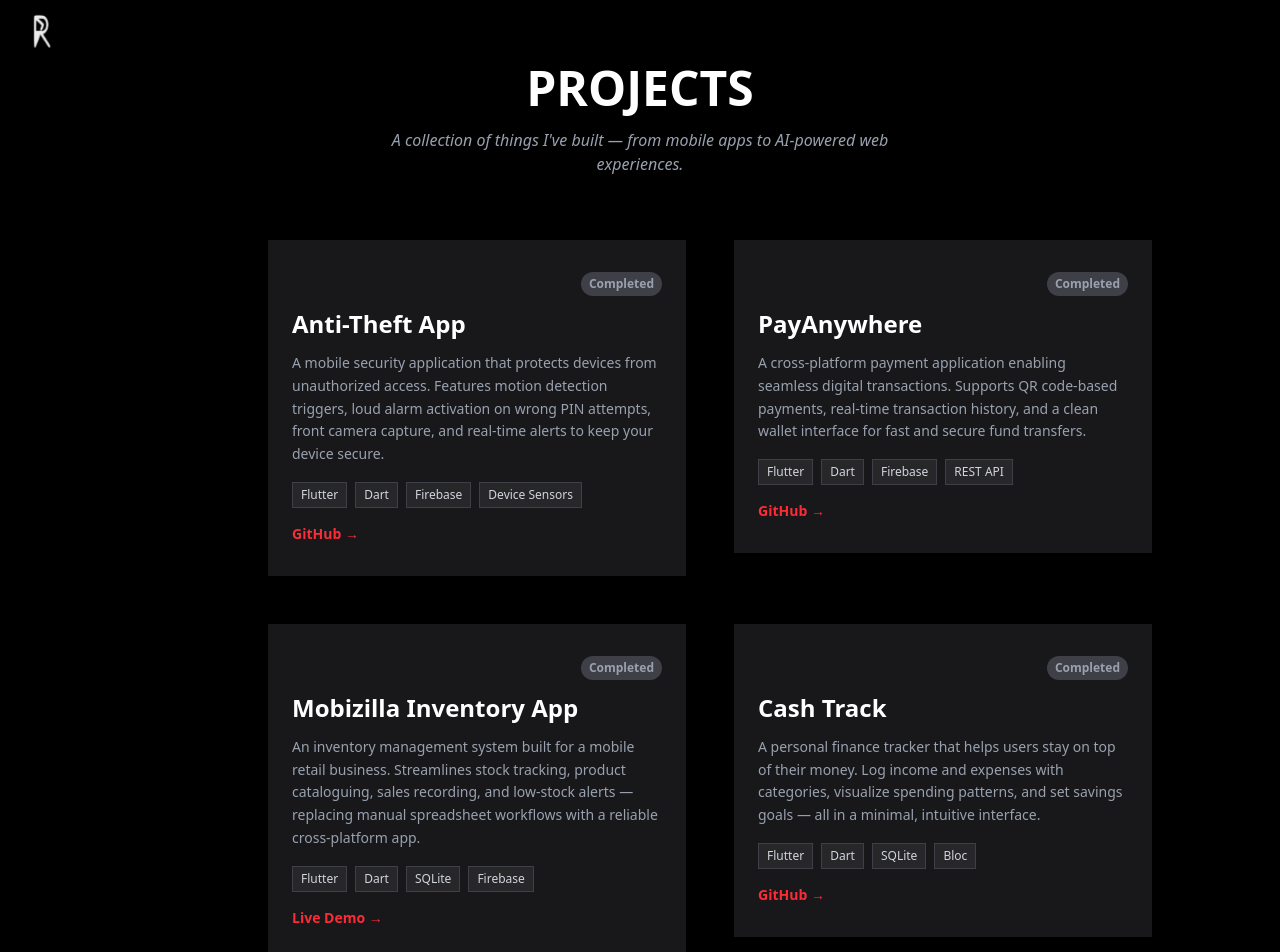
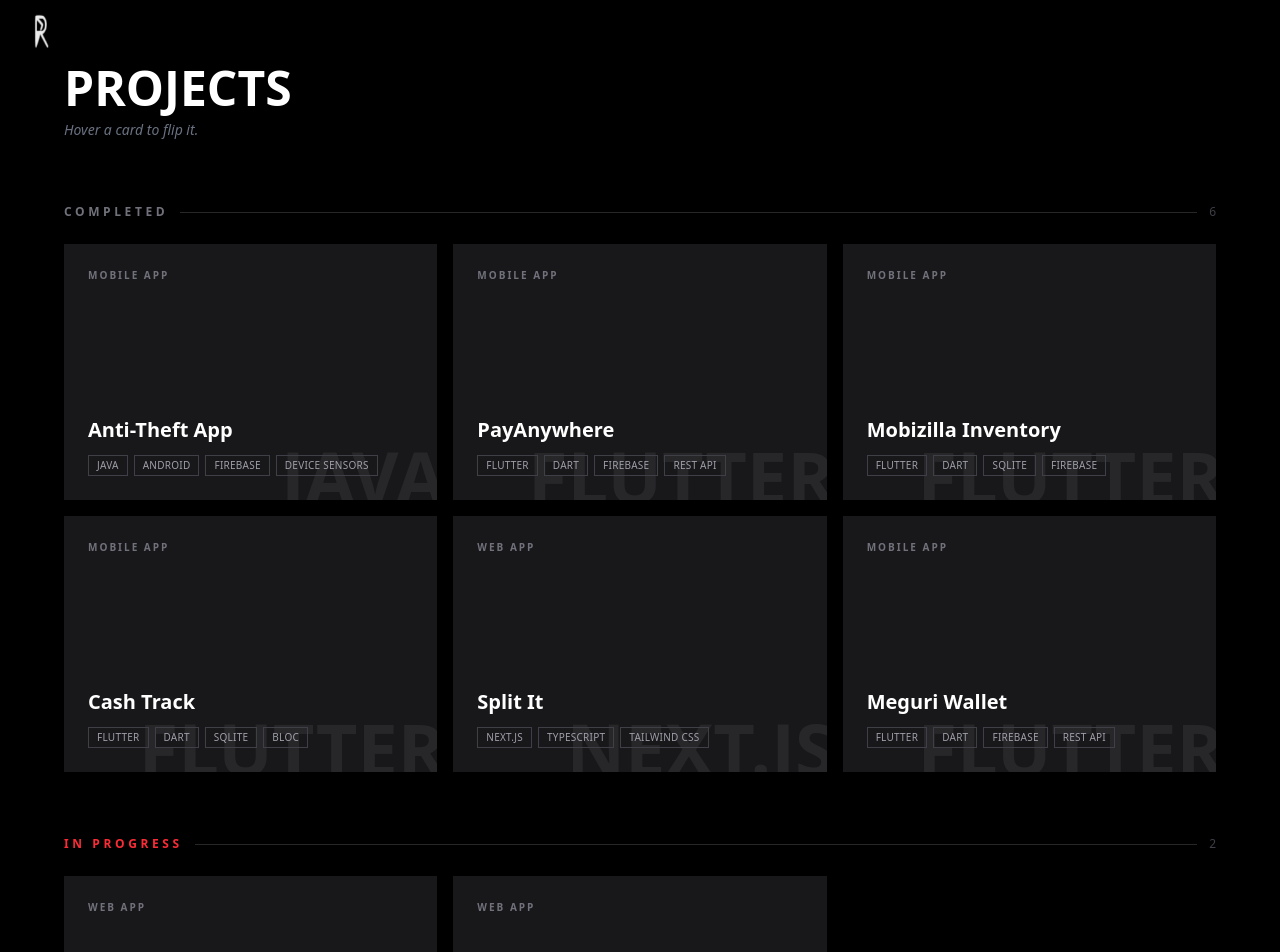
Before and after one commit to riiteeshh/MyPortfolio, a Next.js app: page /projects in a window 1280 px wide. Shown: the top 952 px of the page. Built offline with nearby package versions, Linux system fonts and the light colour scheme.

Commit message:
style(projects): changed sttyle for project cards

```diff
--- a/src/components/pages/projects-page/projects-page.tsx
+++ b/src/components/pages/projects-page/projects-page.tsx
@@ -1,6 +1,5 @@
 "use client";
 
-import { Card } from "@/components/ui/card";
 import { useState } from "react";
 import Link from "next/link";
 
@@ -14,16 +13,13 @@ type Project = {
   status: "completed" | "in-progress";
 };
 
-export default function ProjectsPage() {
-  const [hoveredId, setHoveredId] = useState(-1);
-
 const projects: Project[] = [
   {
     id: 1,
     title: "Anti-Theft App",
     description:
-        "A mobile security application that protects devices from unauthorized access. Features motion detection triggers, loud alarm activation on wrong PIN attempts, front camera capture, and real-time alerts to keep your device secure.",
-      tech: ["Flutter", "Dart", "Firebase", "Device Sensors"],
+      "A mobile security app that protects devices from unauthorized access. Features motion detection, loud alarm on wrong PIN, front camera capture, and real-time alerts.",
+    tech: ["Java", "Android", "Firebase", "Device Sensors"],
     github: "https://github.com/riiteeshh/Anti-theft-app",
     status: "completed",
   },
@@ -31,16 +27,16 @@ export default function ProjectsPage() {
     id: 2,
     title: "PayAnywhere",
     description:
-        "A cross-platform payment application enabling seamless digital transactions. Supports QR code-based payments, real-time transaction history, and a clean wallet interface for fast and secure fund transfers.",
+      "A cross-platform payment app enabling seamless digital transactions via QR codes, real-time transaction history, and a clean wallet interface.",
     tech: ["Flutter", "Dart", "Firebase", "REST API"],
     github: "https://github.com/riiteeshh/PayAnywhere",
     status: "completed",
   },
   {
     id: 3,
-      title: "Mobizilla Inventory App",
+    title: "Mobizilla Inventory",
     description:
-        "An inventory management system built for a mobile retail business. Streamlines stock tracking, product cataloguing, sales recording, and low-stock alerts — replacing manual spreadsheet workflows with a reliable cross-platform app.",
+      "An inventory management system for a mobile retail business. Handles stock tracking, product cataloguing, sales recording, and low-stock alerts.",
     tech: ["Flutter", "Dart", "SQLite", "Firebase"],
     liveUrl: "https://mobizilla-inventory-app.vercel.app/",
     status: "completed",
@@ -49,7 +45,7 @@ export default function ProjectsPage() {
     id: 4,
     title: "Cash Track",
     description:
-        "A personal finance tracker that helps users stay on top of their money. Log income and expenses with categories, visualize spending patterns, and set savings goals — all in a minimal, intuitive interface.",
+      "A personal finance tracker to monitor income, expenses, and savings goals with categories and spending visualizations.",
     tech: ["Flutter", "Dart", "SQLite", "Bloc"],
     github: "https://github.com/riiteeshh/Cash_Track",
     status: "completed",
@@ -58,124 +54,186 @@ export default function ProjectsPage() {
     id: 5,
     title: "Split It",
     description:
-        "A web app that makes splitting expenses effortless. Add participants and transactions, and it instantly calculates who owes whom — keeping group trips, dinners, and shared bills fair and drama-free.",
+      "Splits shared expenses instantly. Add participants and transactions — it calculates exactly who owes whom. Perfect for trips, dinners, and shared bills.",
     tech: ["Next.js", "TypeScript", "Tailwind CSS"],
     liveUrl: "https://splitit-sigma.vercel.app/",
     status: "completed",
   },
   {
-      id: 7,
+    id: 6,
     title: "Meguri Wallet",
     description:
-        "A digital wallet application offering secure balance management and peer-to-peer transfers. Built with a focus on transaction transparency, Meguri Wallet provides a smooth UX for everyday digital payments.",
+      "A digital wallet app for secure balance management and peer-to-peer transfers, focused on transaction transparency and smooth everyday payments.",
     tech: ["Flutter", "Dart", "Firebase", "REST API"],
     status: "completed",
   },
   {
-      id: 8,
-      title: "AI Chat Application",
+    id: 7,
+    title: "AI Chat App",
     description:
-        "Currently building the frontend for an AI-powered chat system designed for retail environments. Integrates with LLM services to deliver real-time conversational experiences, helping customers get instant product recommendations and support.",
+      "Frontend for an AI-powered chat system for retail environments. Integrates LLM services for real-time product recommendations and conversational support.",
     tech: ["Next.js", "TypeScript", "Tailwind CSS", "LLM"],
     status: "in-progress",
   },
   {
-      id: 9,
+    id: 8,
     title: "Sawaari",
     description:
-        "A vehicle renting application that connects riders with available vehicles for seamless short-term rentals. Focused on a clean booking experience with real-time availability.",
+      "A vehicle renting app connecting riders with available vehicles. Clean booking experience with real-time availability for short-term rentals.",
     tech: ["Next.js", "TypeScript", "Tailwind CSS"],
     liveUrl: "https://sawaari-eta.vercel.app/",
     status: "in-progress",
   },
 ];
 
+function FlipCard({ project, index }: { project: Project; index: number }) {
+  const [flipped, setFlipped] = useState(false);
+
   return (
-    <div className="min-h-screen bg-black text-white py-16 px-4">
-      <h1 className="text-4xl md:text-5xl font-bold text-center mb-4">
-        PROJECTS
-      </h1>
-      <p className="text-center text-gray-400 italic mb-16 max-w-xl mx-auto">
-        A collection of things I&apos;ve built — from mobile apps to AI-powered
-        web experiences.
-      </p>
+    <div
+      className="h-64 cursor-pointer"
+      style={{ perspective: "1000px" }}
+      onMouseEnter={() => setFlipped(true)}
+      onMouseLeave={() => setFlipped(false)}
+    >
+      <div
+        className="relative w-full h-full transition-transform duration-700"
+        style={{
+          transformStyle: "preserve-3d",
+          transform: flipped ? "rotateY(180deg)" : "rotateY(0deg)",
+        }}
+      >
+        {/* Front */}
+        <div
+          className="absolute inset-0 bg-zinc-900 p-6 flex flex-col justify-between overflow-hidden"
+          style={{ backfaceVisibility: "hidden", pointerEvents: flipped ? "none" : "auto" }}
+        >
+          {/* Watermark: primary tech in large faded text */}
+          <span
+            className="absolute -bottom-3 -right-2 text-7xl font-extrabold text-zinc-800 leading-none select-none pointer-events-none uppercase"
+            aria-hidden
+          >
+            {project.tech[0]}
+          </span>
 
-      <div className="container mx-auto max-w-5xl grid grid-cols-1 md:grid-cols-2 gap-x-12 gap-y-12 pl-24 md:pl-35">
-        {projects.map((project) => (
-          <div
-            key={project.id}
-            className="group relative"
-            onMouseEnter={() => setHoveredId(project.id)}
-            onMouseLeave={() => setHoveredId(-1)}
-          >
-            {/* Card */}
-            <Card className="bg-zinc-900 text-white p-6 rounded-none shadow-xl border-0 w-full z-10 relative py-8 flex flex-col gap-3">
-              {/* Status badge */}
-              <div className="flex justify-end">
-                <span
-                  className={`text-xs font-bold px-2 py-1 rounded-full ${
-                    project.status === "in-progress"
-                      ? "bg-red-500/20 text-red-400 border border-red-500/40"
-                      : "bg-zinc-700 text-gray-400"
-                  }`}
-                >
-                  {project.status === "in-progress" ? "● In Progress" : "Completed"}
+          {/* Top: category label + status dot */}
+          <div className="flex items-center justify-between">
+            <span className="text-[10px] uppercase tracking-[0.2em] text-zinc-500 font-bold">
+              {project.tech[0] === "Java" || project.tech[0] === "Flutter"
+                ? "Mobile App"
+                : "Web App"}
             </span>
           </div>
 
-              {/* Title */}
-              <h3
-                className={`text-2xl font-bold transition-all duration-300 ${
-                  hoveredId === project.id
-                    ? "bg-gradient-to-r from-purple-500 to-pink-500 text-transparent bg-clip-text"
-                    : "text-white"
-                }`}
-              >
+          {/* Bottom: title + tags */}
+          <div className="relative z-10">
+            <h3 className="text-xl font-bold text-white mb-3 leading-snug">
               {project.title}
             </h3>
-
-              {/* Description */}
-              <p className="text-gray-400 text-sm leading-relaxed">
-                {project.description}
-              </p>
-
-              {/* Tech stack */}
-              <div className="flex flex-wrap gap-2 mt-1">
+            <div className="flex flex-wrap gap-1.5">
               {project.tech.map((t) => (
                 <span
                   key={t}
-                    className="text-xs bg-zinc-800 text-gray-300 px-2 py-1 border border-zinc-700"
+                  className="text-[10px] uppercase tracking-wide border border-zinc-700 text-zinc-400 px-2 py-0.5"
                 >
                   {t}
                 </span>
               ))}
             </div>
+          </div>
+        </div>
 
-              {/* Links */}
-              <div className="flex gap-4 mt-1">
+        {/* Back */}
+        <div
+          className="absolute inset-0 p-6 flex flex-col justify-between bg-zinc-800"
+          style={{
+            backfaceVisibility: "hidden",
+            transform: "rotateY(180deg)",
+            pointerEvents: flipped ? "auto" : "none",
+          }}
+        >
+          <div>
+            <h3 className="text-sm font-extrabold uppercase tracking-widest text-red-500 mb-3">
+              {project.title}
+            </h3>
+            <p className="text-gray-300 text-xs leading-relaxed line-clamp-5">
+              {project.description}
+            </p>
+          </div>
+          <div className="flex gap-4">
             {project.github && (
               <Link
                 href={project.github}
                 target="_blank"
-                    className="text-sm font-bold text-red-500 hover:text-white transition-colors self-start"
+
+                className="text-xs font-bold text-white hover:text-red-500 transition-colors uppercase tracking-wider"
               >
-                    GitHub →
+                GitHub
               </Link>
             )}
             {project.liveUrl && (
               <Link
                 href={project.liveUrl}
                 target="_blank"
-                    className="text-sm font-bold text-red-500 hover:text-white transition-colors self-start"
+                className="text-xs font-bold text-white hover:text-red-500 transition-colors uppercase tracking-wider"
               >
-                    Live Demo →
+                Live Demo
               </Link>
             )}
+            {!project.github && !project.liveUrl && (
+              <span className="text-xs text-zinc-500 uppercase tracking-wider">
+                Private
+              </span>
+            )}
           </div>
-            </Card>
         </div>
-        ))}
       </div>
     </div>
   );
 }
+
+export default function ProjectsPage() {
+  const completed = projects.filter((p) => p.status === "completed");
+  const inProgress = projects.filter((p) => p.status === "in-progress");
+
+  return (
+    <div className="min-h-screen bg-black text-white py-16 px-6 md:px-16">
+      <h1 className="text-4xl md:text-5xl font-extrabold mb-2">PROJECTS</h1>
+      <p className="text-gray-500 italic mb-16 text-sm">
+        Hover a card to flip it.
+      </p>
+
+      {/* Completed */}
+      <section className="mb-16">
+        <div className="flex items-center gap-3 mb-6">
+          <span className="text-xs font-bold uppercase tracking-[0.3em] text-zinc-500">
+            Completed
+          </span>
+          <div className="flex-1 h-px bg-zinc-800" />
+          <span className="text-xs text-zinc-700">{completed.length}</span>
+        </div>
+        <div className="grid grid-cols-1 sm:grid-cols-2 lg:grid-cols-3 gap-4">
+          {completed.map((project, i) => (
+            <FlipCard key={project.id} project={project} index={i} />
+          ))}
+        </div>
+      </section>
+
+      {/* In Progress */}
+      <section>
+        <div className="flex items-center gap-3 mb-6">
+          <span className="text-xs font-bold uppercase tracking-[0.3em] text-red-500">
+            In Progress
+          </span>
+          <div className="flex-1 h-px bg-zinc-800" />
+          <span className="text-xs text-zinc-700">{inProgress.length}</span>
+        </div>
+        <div className="grid grid-cols-1 sm:grid-cols-2 lg:grid-cols-3 gap-4">
+          {inProgress.map((project, i) => (
+            <FlipCard key={project.id} project={project} index={i} />
+          ))}
+        </div>
+      </section>
+    </div>
+  );
+}
```
Lines whose indentation alone changed are shown as unchanged.
